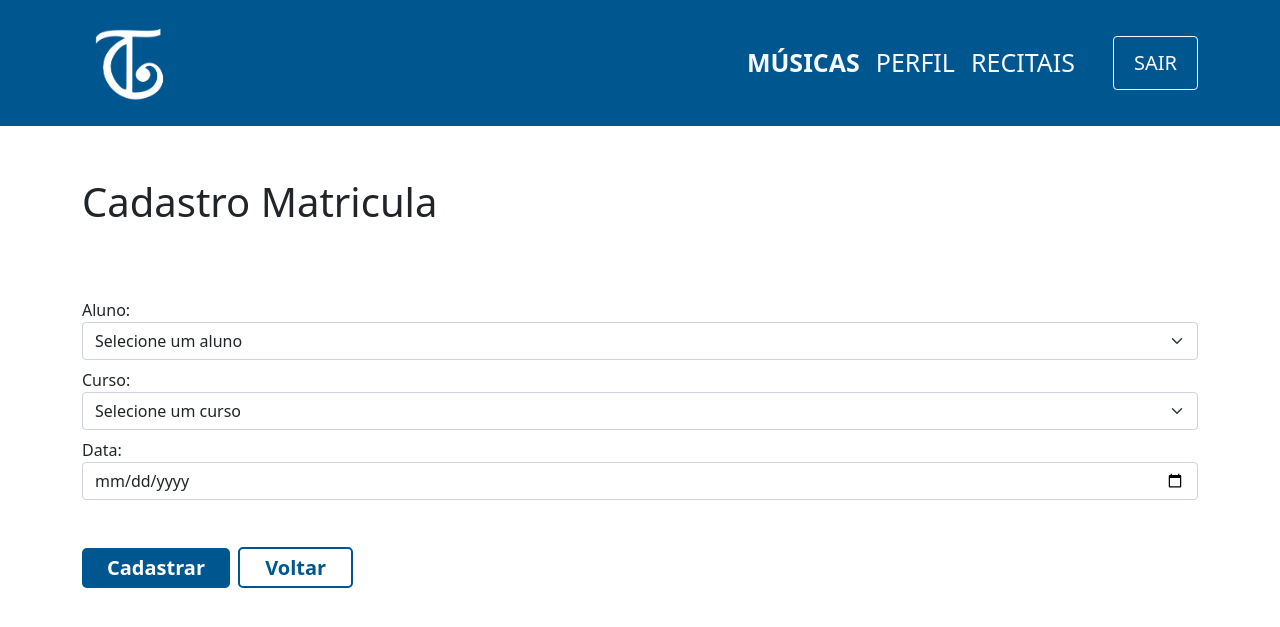
After one commit to FernandoFdeS/projetoIntegrador, a PHP site: page /cadastroMatricula.php in a window 1280 px wide. The commit adds this page. Shown: the top 627 px of the page. Run offline with PHP 8.4, Linux system fonts and the light colour scheme.

Commit message:
Adiciona formulario de cadastro de matricula

```diff
--- /dev/null
+++ b/Code/cadastroMatricula.php
@@ -0,0 +1,69 @@
+<?php
+    include 'layouts/navbar.php';
+?>
+<style>
+    .btn-principal{
+        background-color: #005790;
+        color:white;
+        padding: 5px 25px;
+        font-weight: 600;
+        font-size:20px;
+        border:none;
+        border-radius:5px;
+    }
+    .btn-principal:hover{
+        background-color: #004a7c;
+    }
+    .btn-secundario{
+        box-sizing: border-box;
+        background-color: white;
+        color:  #005790;
+        text-decoration:none;
+        padding: 5px 25px;
+        font-weight: 600;
+        font-size:20px;
+        border: solid 2px  #005790;
+        border-radius:5px;
+        cursor: pointer;
+    }
+    .btn-secundario:hover{
+        background-color: #e8e8e8;
+        color:  #005790;
+    }
+</style>
+<div class="container">
+    <div class="row mt-5">
+        <h1 class="mt-1">Cadastro Matricula</h1>
+        <form class="mt-5" action="#" method="#">
+            <div class="form-group mt-3">
+                <label for="aluno">Aluno: </label>
+                <select class="form-select" aria-label="Default select example" name="aluno" id="aluno">
+                    <option selected disabled>Selecione um aluno</option>
+                    <option value="1">Aluno 1</option>
+                    <option value="2">Aluno 2</option>
+                    <option value="3">Aluno 3</option>
+                </select>
+            </div>
+            <div class="form-group mt-2">
+                <label for="curso">Curso: </label>
+                <select class="form-select" aria-label="Default select example" name="curso" id="curso">
+                    <option selected disabled>Selecione um curso</option>
+                    <option value="1">Curso 1</option>
+                    <option value="2">Curso 2</option>
+                    <option value="3">Curso 3</option>
+                </select>
+            </div>
+            <div class="form-group mt-2">
+                <label class="form-check-label" for="data">Data: </label>
+                <input type="date" class="form-control" id="data" name="data">
+            </div>
+            <div class=" mt-5">
+                <button type="submit" class="btn-principal">Cadastrar</button>
+                <span class="btn-secundario mx-1">
+                    <a >Voltar</a>
+                </span>
+
+            </div>
+        </form>
+    </div>
+</div>
--- a/Code/layouts/navbar.php
+++ b/Code/layouts/navbar.php
@@ -4,7 +4,7 @@
     echo('
     <nav class="navbar navbar-expand-lg navbar-light azul-cultural">
         <div class="container">
-            <a class="navbar-brand" href="#"><img src="../images/logo-2-branco.png" width="100px"></a>
+            <a class="navbar-brand" href="#"><img src="images/logo-2-branco.png" width="100px"></a>
             <ul class="navbar-nav mr-auto mt-2 mt-lg-0">
                 <li class="nav-item ">
                     <a class="nav-link text-light active" href="#">MÚSICAS</a>
```
